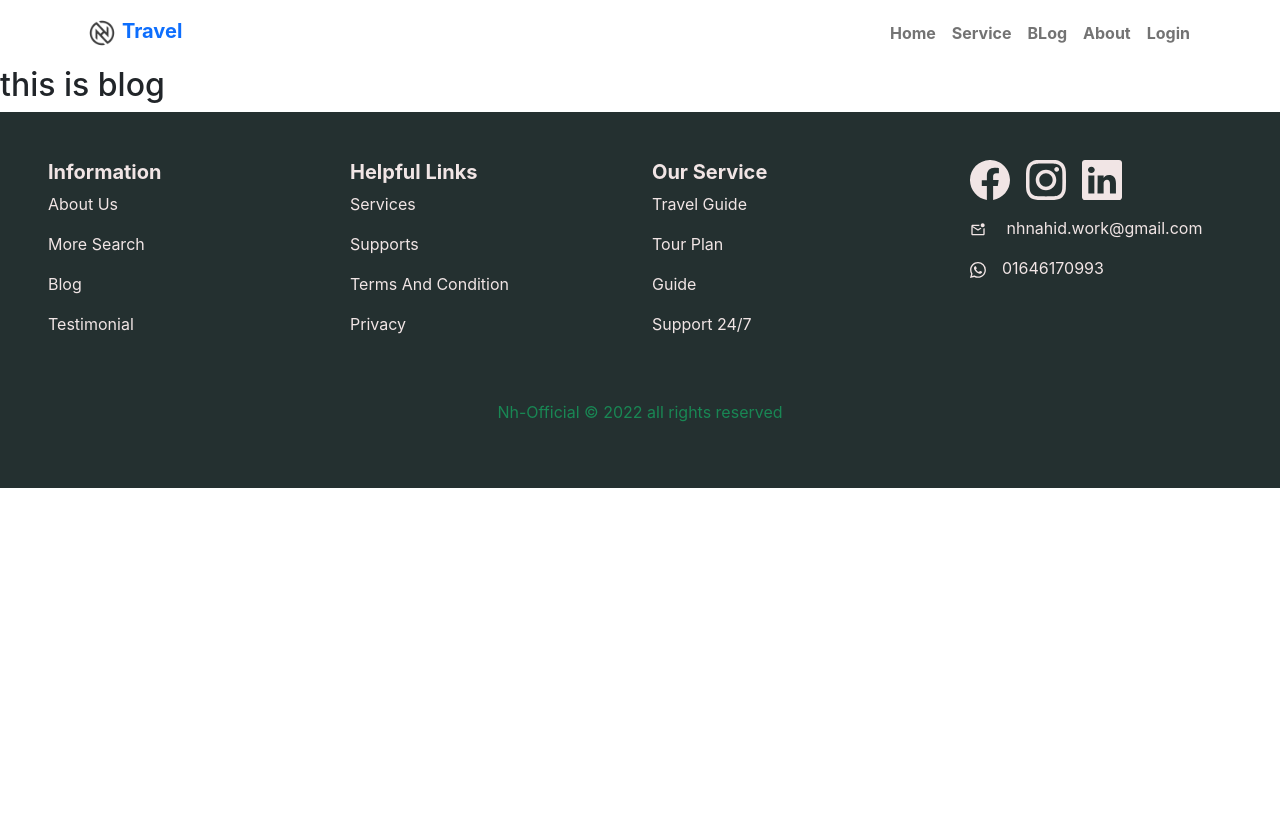
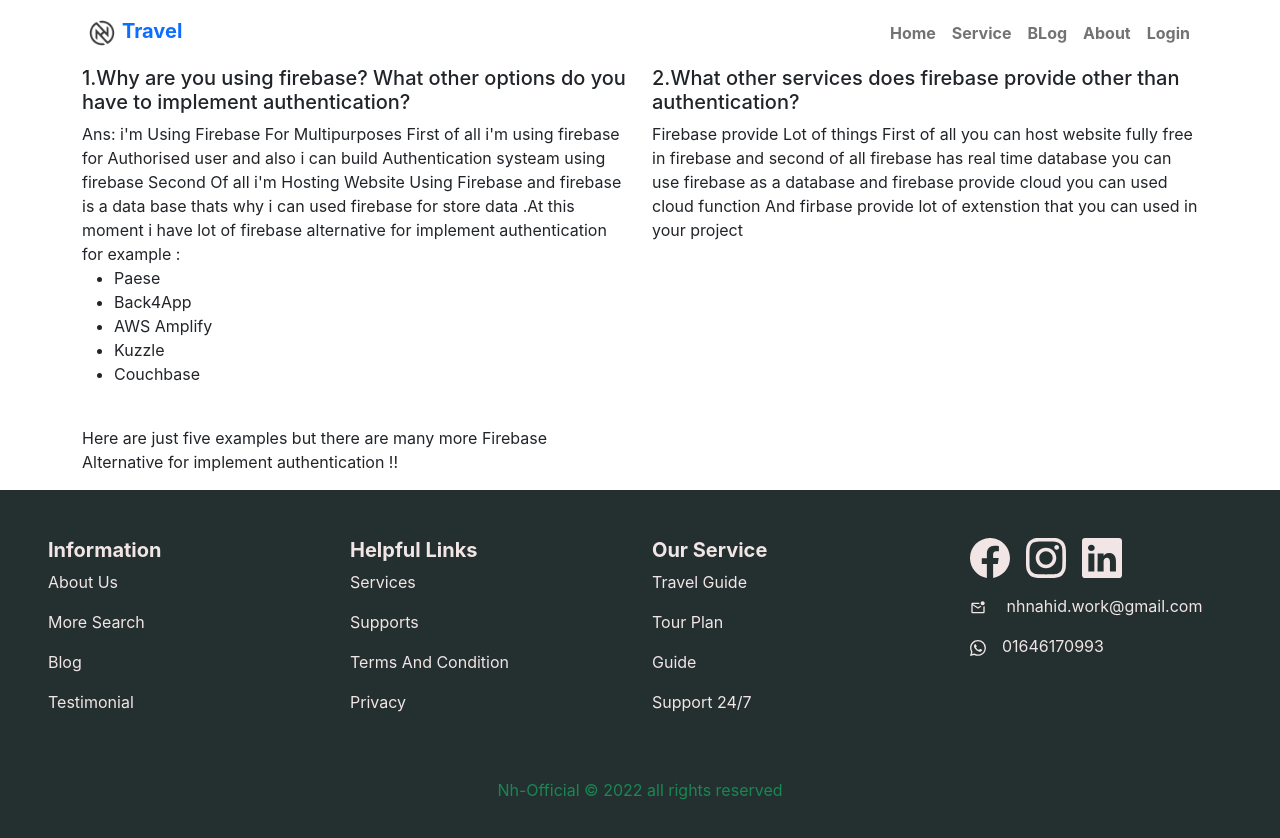
Before and after one commit to NazmulHasanNahid/nh-travel, a React (Create React App) app: page /blog in a window 1280 px wide. Shown: the top 838 px of the page. Before the commit the page ends 800 px from the top, so only its background shows below. Built offline with nearby package versions, Linux system fonts and the light colour scheme; no server answers.

Commit message:
blog section

```diff
--- a/src/Components/Pages/Blog/BLog.js
+++ b/src/Components/Pages/Blog/BLog.js
@@ -1,9 +1,29 @@
 import React from 'react';
+import { Col, Row } from 'react-bootstrap';
 
 const BLog = () => {
      return (
-          <div>
-               <h2>this is blog</h2>
+          <div className='container'>
+             <Row xs={1} md={2} className="g-4">
+                  <Col>
+                   <h5>1.Why are you using firebase? What other options do you have to implement authentication?</h5>
+                   <p>Ans: i'm  Using Firebase For Multipurposes First of all i'm using firebase for Authorised user and also i can  build  Authentication systeam using firebase Second Of all i'm Hosting Website Using Firebase and firebase is a data base thats why i can used firebase for store data .At this moment i have lot of firebase alternative for  implement authentication<br /> for example :
+                   <ul>
+                        <li>Paese</li>
+                        <li>Back4App</li>
+                        <li>AWS Amplify</li>
+                        <li>Kuzzle</li>
+                        <li>Couchbase</li>
+                   </ul> <br />
+                   Here are just five examples but there are many more Firebase Alternative for implement authentication !!
+                   </p>
+                  </Col>
+                  <Col>
+                    <h5>2.What other services does firebase provide other than authentication?</h5>
+                    <p>Firebase provide Lot of things First of all you can host website fully free in firebase and second of all firebase has real time database you can use firebase as a database and firebase provide  cloud you can used cloud function And firbase provide lot of extenstion that you can used in your project </p>
+
+                  </Col>
+             </Row>
           </div>
      );
 };
```
